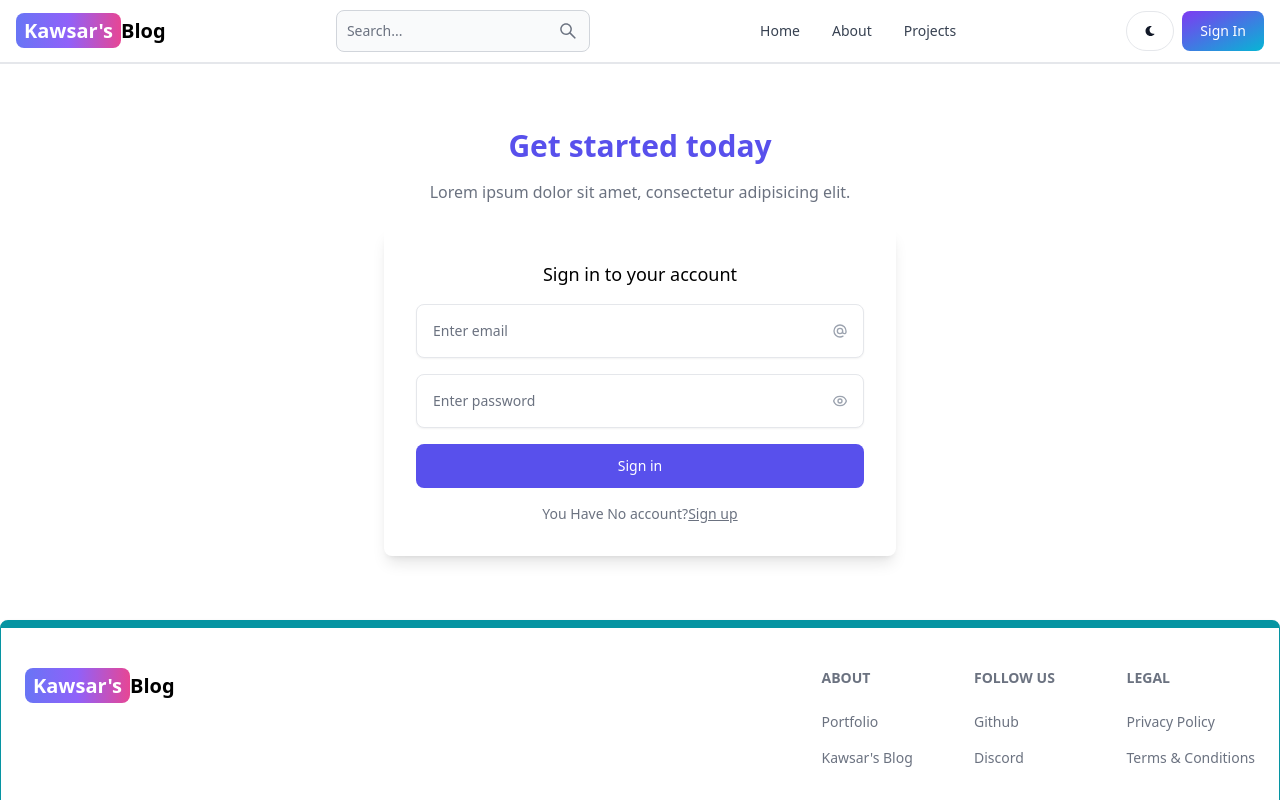
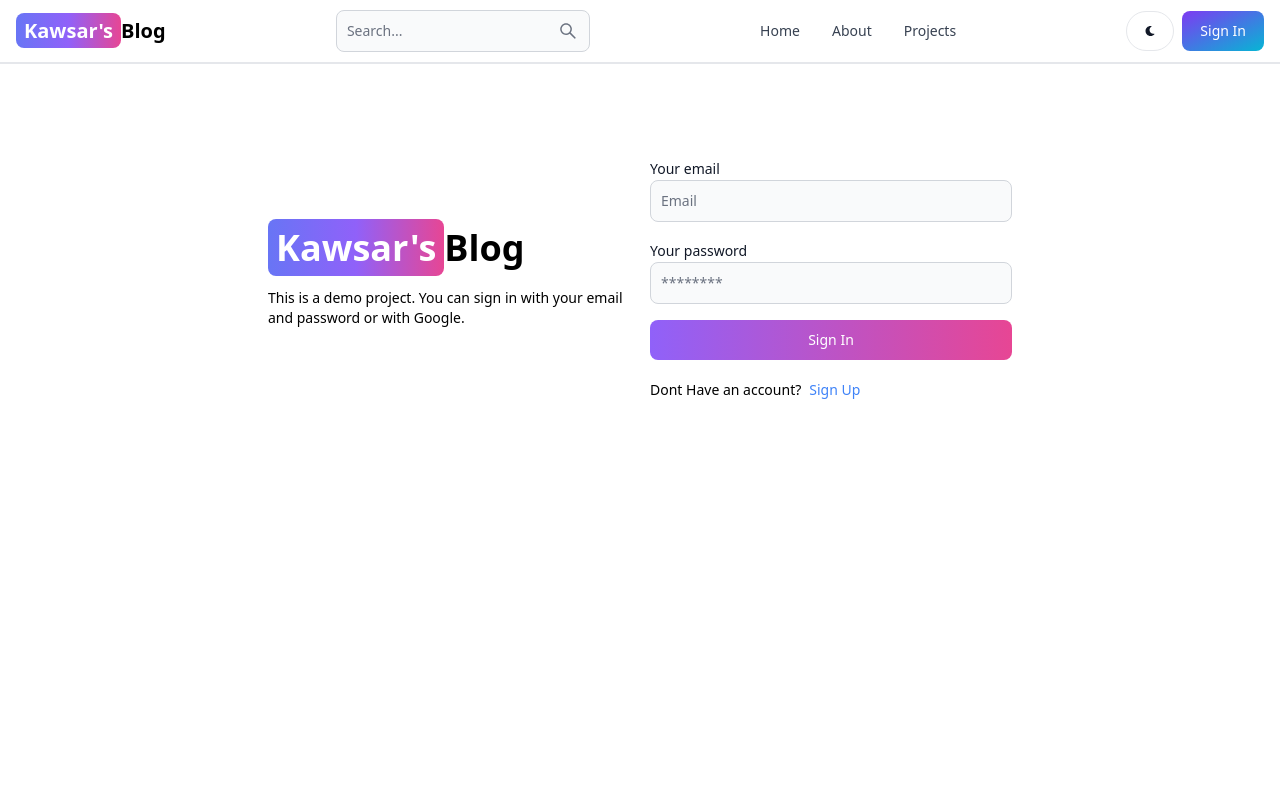
Before and after one commit to kawsar007/mern-blog-app, a React (Vite) app in the folder frontend/: page /sign-in in a window 1280 px wide. Shown: the top 800 px of the page. Built offline with nearby package versions, Linux system fonts and the light colour scheme.

Commit message:
Sign in API Implemented done

```diff
--- a/frontend/src/pages/SignIn.jsx
+++ b/frontend/src/pages/SignIn.jsx
@@ -1,107 +1,113 @@
-import { Link } from "react-router-dom";
+import { Alert, Button, Label, Spinner, TextInput } from "flowbite-react";
+import { useState } from "react";
+import { Link, useNavigate } from "react-router-dom";
 
 const SignIn = () => {
+  const navigate = useNavigate();
+  const [formData, setFormData] = useState({});
+  const [errorMessage, setErrorMessage] = useState(null);
+  const [loading, setLoading] = useState(false);
+
+  const handleChange = (e) => {
+    setFormData({ ...formData, [e.target.id]: e.target.value.trim() });
+  };
+
+  const handleSubmit = async (e) => {
+    e.preventDefault();
+    if (!formData.email || !formData.password) {
+      return setErrorMessage("Please fill out all required fields");
+    }
+    try {
+      setLoading(true);
+      setErrorMessage("null");
+      const res = await fetch("/api/auth/signin", {
+        method: "POST",
+        headers: { "Content-Type": "application/json" },
+        body: JSON.stringify(formData),
+      });
+      const data = await res.json();
+      console.log(data.message);
+      // if (data.success === false) {
+      //   return setErrorMessage(data.message);
+      // }
+      setErrorMessage(data.message);
+      setLoading(false);
+      if (res.ok) {
+        navigate("/");
+      }
+    } catch (error) {
+      setErrorMessage(error.message);
+      setLoading(false);
+    }
+  };
+
+  console.log(formData);
   return (
-    <div className="mx-auto max-w-screen-xl px-4 py-16 sm:px-6 lg:px-8">
-      <div className="mx-auto max-w-lg">
-        <h1 className="text-center text-2xl font-bold text-indigo-600 sm:text-3xl">
-          Get started today
-        </h1>
+    <div className="min-h-screen mt-20">
+      <div className="flex flex-col p-3 max-w-3xl mx-auto md:flex-row md:items-center gap-5">
+        {/* Left */}
+        <div className="flex-1">
+          <Link to="/" className="font-bold dark:text-white text-4xl">
+            <span className="px-2 py-1 bg-gradient-to-r from-indigo-500 via-purple-500 to-pink-500 rounded-lg text-white">
+              Kawsar&apos;s
+            </span>
+            Blog
+          </Link>
+          <p className="text-sm mt-5">
+            This is a demo project. You can sign in with your email and password
+            or with Google.
+          </p>
+        </div>
 
-        <p className="mx-auto mt-4 max-w-md text-center text-gray-500">
-          Lorem ipsum dolor sit amet, consectetur adipisicing elit.
-        </p>
+        {/* Right */}
+        <div className="flex-1">
+          <form className="flex flex-col gap-4" onSubmit={handleSubmit}>
+            <div className="">
+              <Label value="Your email" />
+              <TextInput
+                type="email"
+                placeholder="Email"
+                id="email"
+                onChange={handleChange}
+              />
+            </div>
 
-        <form
-          action="#"
-          className="mb-0 mt-6 space-y-4 rounded-lg p-4 shadow-lg sm:p-6 lg:p-8"
-        >
-          <p className="text-center text-lg font-medium">
-            Sign in to your account
-          </p>
-
-          <div>
-            <label htmlFor="email" className="sr-only">
-              Email
-            </label>
-
-            <div className="relative">
-              <input
-                type="email"
-                className="w-full rounded-lg border-gray-200 p-4 pe-12 text-sm shadow-sm"
-                placeholder="Enter email"
+            <div className="">
+              <Label value="Your password" />
+              <TextInput
+                type="password"
+                placeholder="********"
+                id="password"
+                onChange={handleChange}
               />
-
-              <span className="absolute inset-y-0 end-0 grid place-content-center px-4">
-                <svg
-                  xmlns="http://www.w3.org/2000/svg"
-                  className="size-4 text-gray-400"
-                  fill="none"
-                  viewBox="0 0 24 24"
-                  stroke="currentColor"
-                >
-                  <path
-                    strokeLinecap="round"
-                    strokeLinejoin="round"
-                    strokeWidth="2"
-                    d="M16 12a4 4 0 10-8 0 4 4 0 008 0zm0 0v1.5a2.5 2.5 0 005 0V12a9 9 0 10-9 9m4.5-1.206a8.959 8.959 0 01-4.5 1.207"
-                  />
-                </svg>
-              </span>
             </div>
+            <Button
+              gradientDuoTone="purpleToPink"
+              type="submit"
+              disabled={loading}
+            >
+              {loading ? (
+                <>
+                  <Spinner size="sm" />
+                  <span className="pl-3">Loading...</span>
+                </>
+              ) : (
+                "Sign In"
+              )}
+            </Button>
+          </form>
+          <div className="flex gap-2 text-sm mt-5">
+            <span>Dont Have an account?</span>
+            <Link to="/sign-up" className="text-blue-500">
+              Sign Up
+            </Link>
           </div>
-
-          <div>
-            <label htmlFor="password" className="sr-only">
-              Password
-            </label>
-
-            <div className="relative">
-              <input
-                type="password"
-                className="w-full rounded-lg border-gray-200 p-4 pe-12 text-sm shadow-sm"
-                placeholder="Enter password"
-              />
-
-              <span className="absolute inset-y-0 end-0 grid place-content-center px-4">
-                <svg
-                  xmlns="http://www.w3.org/2000/svg"
-                  className="size-4 text-gray-400"
-                  fill="none"
-                  viewBox="0 0 24 24"
-                  stroke="currentColor"
-                >
-                  <path
-                    strokeLinecap="round"
-                    strokeLinejoin="round"
-                    strokeWidth="2"
-                    d="M15 12a3 3 0 11-6 0 3 3 0 016 0z"
-                  />
-                  <path
-                    strokeLinecap="round"
-                    strokeLinejoin="round"
-                    strokeWidth="2"
-                    d="M2.458 12C3.732 7.943 7.523 5 12 5c4.478 0 8.268 2.943 9.542 7-1.274 4.057-5.064 7-9.542 7-4.477 0-8.268-2.943-9.542-7z"
-                  />
-                </svg>
-              </span>
-            </div>
-          </div>
-
-          <button
-            type="submit"
-            className="block w-full rounded-lg bg-indigo-600 px-5 py-3 text-sm font-medium text-white"
-          >
-            Sign in
-          </button>
-
-          <p className="text-center text-sm text-gray-500">
-            You Have No account?
-            <Link className="underline" to="/sign-up">
-              Sign up
-            </Link>
-          </p>
-        </form>
+          {errorMessage && (
+            <Alert className="mt-5" color="failure">
+              {errorMessage}
+            </Alert>
+          )}
+        </div>
       </div>
     </div>
   );
--- a/package.json
+++ b/package.json
@@ -15,6 +15,7 @@
     "bcryptjs": "^2.4.3",
     "dotenv": "^16.4.5",
     "express": "^4.19.2",
+    "jsonwebtoken": "^9.0.2",
     "mongoose": "^8.4.0",
     "nodemon": "^3.1.0"
   }
```
Also changed, not shown: 2 other files (tests, documents, lock files or other folders).
